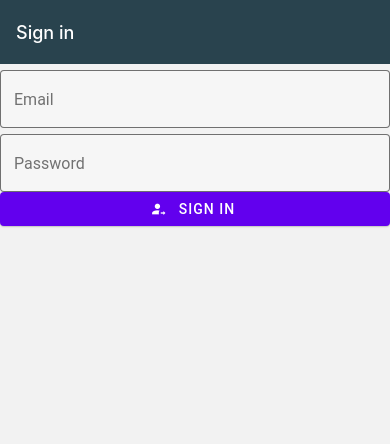
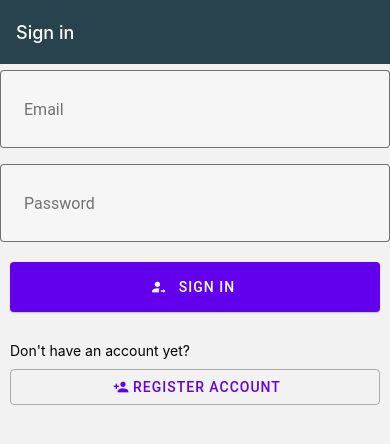
Before and after one commit to newlesk/MyWebSite, a React Native app: screen /signIn in a window 390 px wide. Shown: the top 444 px of the page. Built offline with nearby package versions, Linux system fonts and the light colour scheme; no server answers.

Commit message:
LoginScreen

```diff
--- a/App.js
+++ b/App.js
@@ -5,6 +5,7 @@ import { NavigationContainer, DefaultTheme } from '@react-navigation/native';
 import { createStackNavigator } from '@react-navigation/stack';
 import { auth } from './firebase';
 import LoginScreen from './screens/sessions/LoginScreen';
+import RegisterScreen from './screens/sessions/RegisterScreen';
 
 const Stack = createStackNavigator();
 
@@ -43,6 +44,18 @@ export default function App() {
                   headerTintColor: '#fff',
                 }}
               />
+              <Stack.Screen
+                name="register"
+                component={RegisterScreen}
+                options={{
+                  title: 'Register',
+                  headerStyle: {
+                    backgroundColor: '#29434e',
+                    borderBottomColor: '#29434e',
+                  },
+                  headerTintColor: '#fff',
+                }}
+              />
             </Stack.Navigator>
           </>
         )}
--- a/screens/sessions/LoginScreen.js
+++ b/screens/sessions/LoginScreen.js
@@ -2,17 +2,20 @@ import React from 'react'
 import { View, Text } from 'react-native';
 import { useForm, Controller } from 'react-hook-form';
 import { TextInput, Button } from 'react-native-paper'
-const LoginScreen = () => {
+import styles from './styles';
+const LoginScreen = ({ navigation }) => {
+
   const { control, handleSubmit, formState: { errors } } = useForm();
   const onSubmit = (data) => {
     console.log(data);
   }
   return (
-    <View>
+    <View style={styles.authFormContainer}>
       <Controller
         control={control}
         render={({ onChange, onBlur, value }) => (
           <TextInput
+            style={styles.formInput}
             label="Email"
             mode="outlined"
             onBlur={onBlur}
@@ -24,13 +27,14 @@ const LoginScreen = () => {
         rules={{ required: true }}
         defaultValue=""
       />
-      <View>
-        {errors.email && <Text>You must fill in your email</Text>}
+      <View style={styles.errorMsg}>
+        {errors.email && <Text style={styles.errorText}>You must fill in your email</Text>}
       </View>
       <Controller
         control={control}
         render={({ onChange, onBlur, value }) => (
           <TextInput
+            style={styles.formInput}
             label="Password"
             mode="outlined"
             secureTextEntry
@@ -43,11 +47,12 @@ const LoginScreen = () => {
         rules={{ required: true }}
         defaultValue=""
       />
-      <View>
-        {errors.password && <Text>You must fill in your password</Text>}
+      <View style={styles.errorMsg}>
+        {errors.password && <Text style={styles.errorText}>You must fill in your password</Text>}
       </View>
       <View>
         <Button
+          style={styles.submitButton}
           mode="contained"
           compact={false}
           onPress={handleSubmit(onSubmit)}
@@ -55,8 +60,31 @@ const LoginScreen = () => {
         >
           Sign in
         </Button>
+
       </View>
+
+      <View style={styles.switchScreenText}>
+        <Text>
+          Don't have an account yet?
+        </Text>
+      </View>
+      <Button
+        mode="outlined"
+        style={styles.switchBtn}
+        icon="account-plus"
+        compact
+        onPress={() => navigation.navigate('register')}>Register Account
+      </Button>
+
     </View>
+
+
   )
+  const LoginScreen = ({ navigation }) => {
+
+
+
+  }
+
 };
 export default LoginScreen;
--- /dev/null
+++ b/screens/sessions/RegisterScreen.js
@@ -0,0 +1,10 @@
+import React from 'react';
+import { View, Text } from 'react-native';
+const RegisterScreen = () => {
+  return (
+    <View>
+      <Text>RegisterScreen</Text>
+    </View>
+  )
+}
+export default RegisterScreen;
--- a/screens/sessions/styles.js
+++ b/screens/sessions/styles.js
@@ -1,6 +1,15 @@
 import { StyleSheet } from 'react-native';
 import Constants from 'expo-constants';
 const styles = StyleSheet.create({
+
+  switchScreenText: {
+    paddingTop: 20,
+    paddingLeft: 10,
+  },
+  switchBtn: {
+    margin: 10,
+  },
+
   authFormContainer: {
     flex: 1,
     justifyContent: 'flex-start',
```
